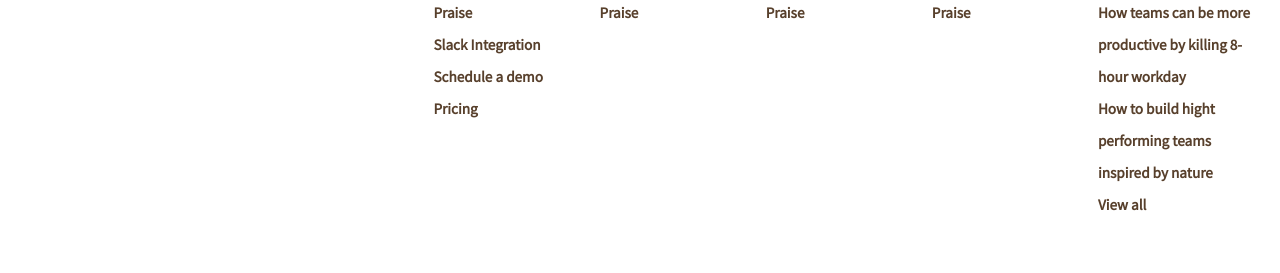
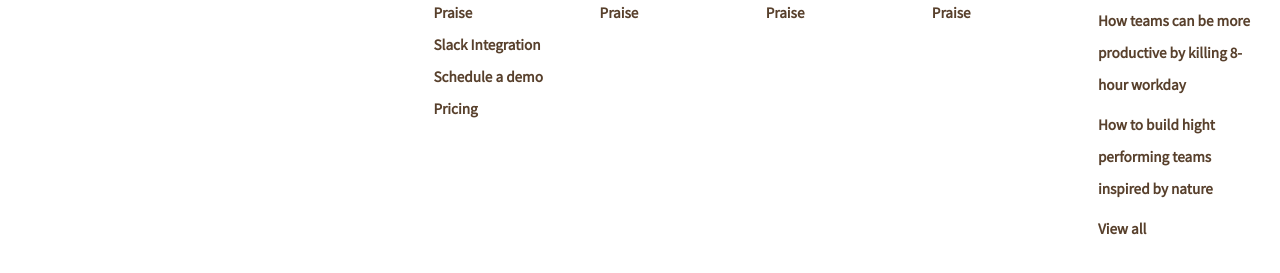
Before and after one commit to kntrl/node-sass-teambit, a website: page index.html in a window 1280 px wide. Shown: the part 5893-6166 px from the top of the page. Drawn offline with Linux system fonts and the light colour scheme.

Commit message:
Reverted pallete changes. Minor tweak to blog-feed

```diff
--- a/index.html
+++ b/index.html
@@ -318,16 +318,16 @@
 					</div>
 					<div>
 						<h3>From the blog</h3>
-						<ul>
+						<ul class="blog-feed">
 							<li>
-								<a href=""
-									>How to change your company culture: a four-step framkework</a
-								>
+								<a href="">
+									How to change your company culture: a four-step framkework
+								</a>
 							</li>
 							<li>
-								<a href=""
-									>How teams can be more productive by killing 8-hour workday</a
-								>
+								<a href="">
+									How teams can be more productive by killing 8-hour workday
+								</a>
 							</li>
 							<li>
 								<a href="">How to build hight performing teams inspired by nature</a>
--- a/src/partials/_footer.scss
+++ b/src/partials/_footer.scss
@@ -39,5 +39,9 @@ footer {
 				font-size: 0.95rem;
 			}
 		}
+
+		.blog-feed li:not(:first-child) {
+			margin: 0.5rem 0;
+		}
 	}
 }
```
Also changed, not shown: dist/app.css.
